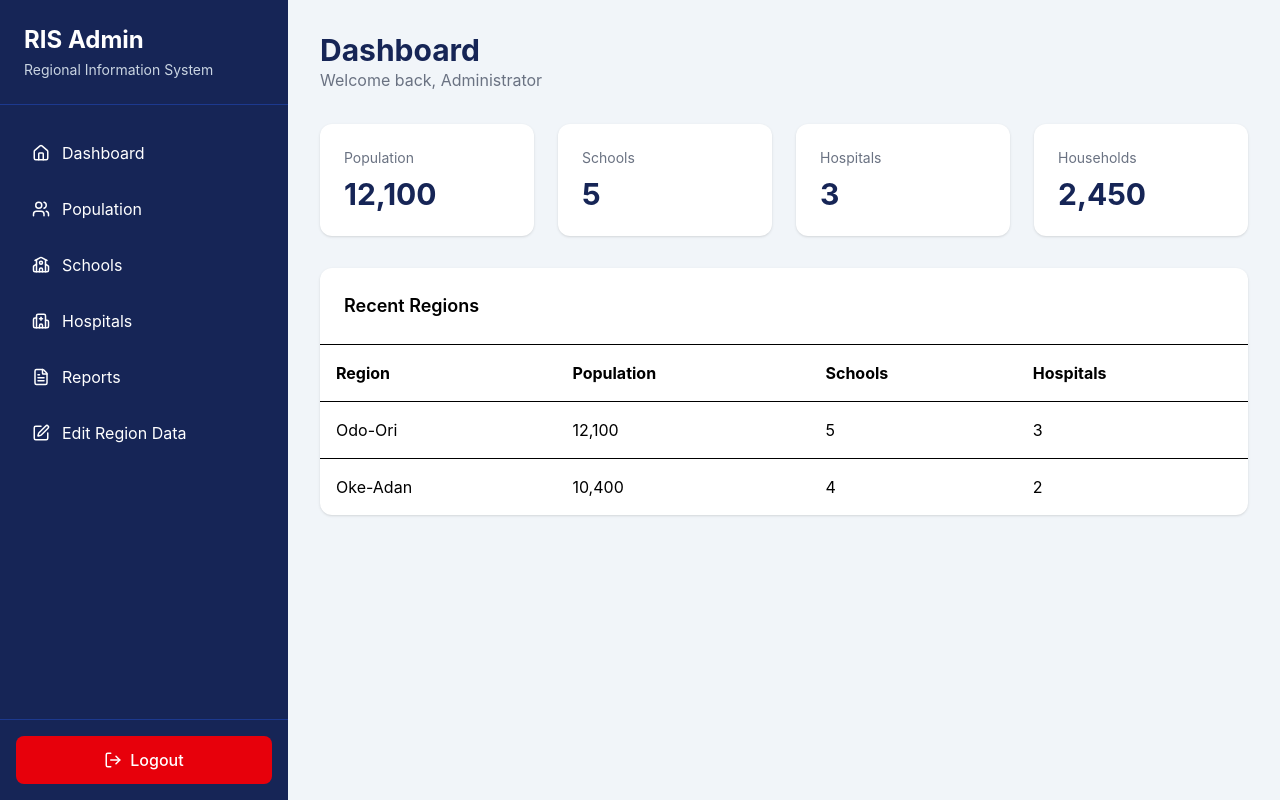
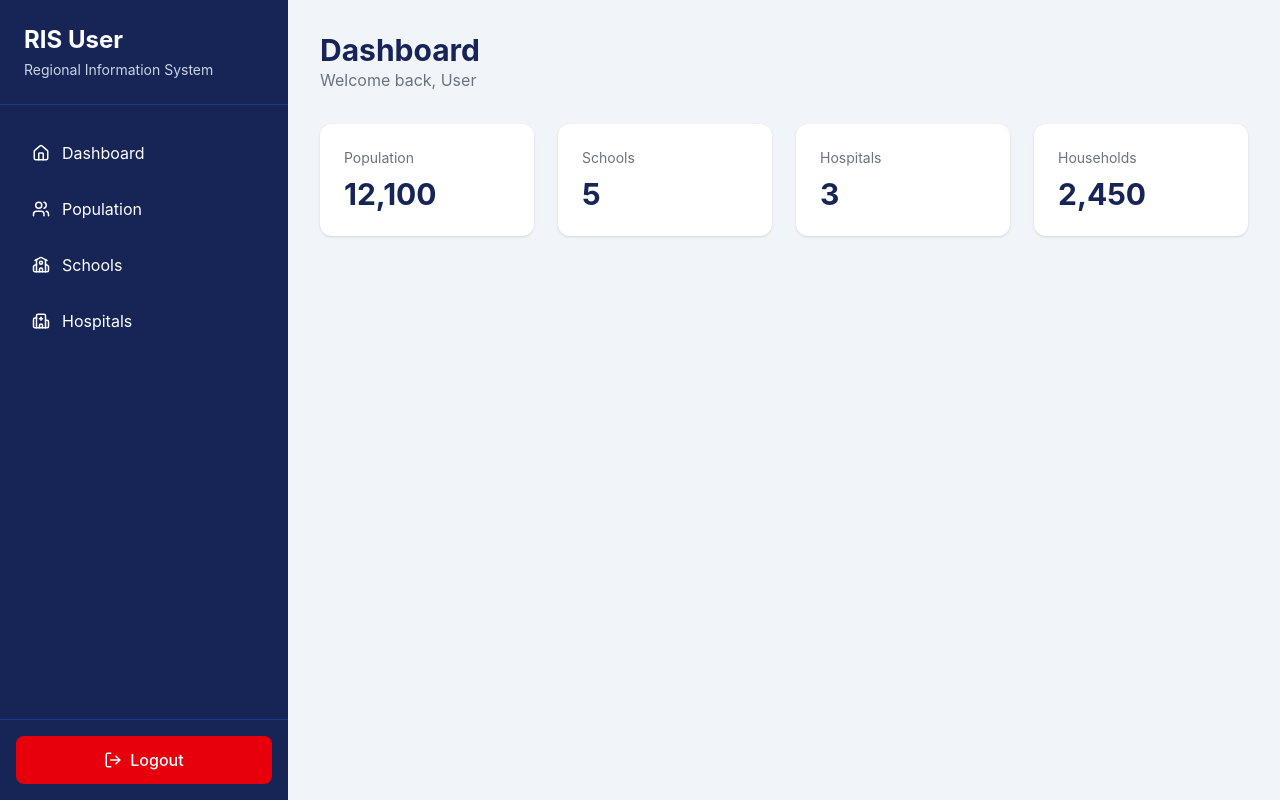
Before and after one commit to adetomiwa-esq/regional-information, a React (Vite) app: page /dashboard in a window 1280 px wide. Built offline with nearby package versions, Linux system fonts and the light colour scheme; sample sign-in values are in the browser's storage.

Commit message:
feat: add proper navigation and route protection accross all pages

```diff
--- a/src/pages/Dashboard.tsx
+++ b/src/pages/Dashboard.tsx
@@ -8,14 +8,25 @@ import {
   LogOut,
   Edit,
 } from "lucide-react";
+import { useEffect, useState } from "react";
 
 const Dashboard = () => {
   const navigate = useNavigate();
 
   const handleLogout = () => {
-    localStorage.removeItem("token");
+    localStorage.removeItem("user");
     navigate("/");
   };
+
+  const [user,setUser] = useState("")
+
+  useEffect(() => {
+    setUser(localStorage.getItem("user"))
+
+    if(!localStorage.getItem("user")){
+      navigate("/")
+    }
+  }, [])
 
   return (
     <div className="min-h-screen flex bg-slate-100">
@@ -23,7 +34,7 @@ const Dashboard = () => {
       <aside className="w-72 bg-blue-950 text-white flex flex-col">
         <div className="p-6 border-b border-blue-900">
           <h1 className="text-2xl font-bold">
-            RIS Admin
+            RIS {user.startsWith("admin") ? "Admin" : "User"}
           </h1>
 
           <p className="text-sm text-slate-300 mt-1">
@@ -45,7 +56,7 @@ const Dashboard = () => {
 
             <li>
               <Link
-                to="/population"
+                to="/geography-population"
                 className="flex items-center gap-3 px-4 py-3 rounded-lg hover:bg-blue-900 transition"
               >
                 <Users size={18} />
@@ -55,7 +66,7 @@ const Dashboard = () => {
 
             <li>
               <Link
-                to="/schools"
+                to="/institutions"
                 className="flex items-center gap-3 px-4 py-3 rounded-lg hover:bg-blue-900 transition"
               >
                 <School size={18} />
@@ -65,7 +76,7 @@ const Dashboard = () => {
 
             <li>
               <Link
-                to="/hospitals"
+                to="/health-institutions"
                 className="flex items-center gap-3 px-4 py-3 rounded-lg hover:bg-blue-900 transition"
               >
                 <Hospital size={18} />
@@ -73,7 +84,7 @@ const Dashboard = () => {
               </Link>
             </li>
 
-            <li>
+            {/* <li>
               <Link
                 to="/reports"
                 className="flex items-center gap-3 px-4 py-3 rounded-lg hover:bg-blue-900 transition"
@@ -81,9 +92,9 @@ const Dashboard = () => {
                 <FileText size={18} />
                 Reports
               </Link>
-            </li>
+            </li> */}
 
-            <li>
+            {user.startsWith("admin") ? <li>
               <Link
                 to="/edit-region"
                 className="flex items-center gap-3 px-4 py-3 rounded-lg hover:bg-blue-900 transition"
@@ -91,7 +102,7 @@ const Dashboard = () => {
                 <Edit size={18} />
                 Edit Region Data
               </Link>
-            </li>
+            </li> : ""}
           </ul>
         </nav>
 
@@ -114,7 +125,7 @@ const Dashboard = () => {
           </h2>
 
           <p className="text-gray-500">
-            Welcome back, Administrator
+            Welcome back, {user.startsWith("admin") ? "Administrator" : "User"}
           </p>
         </div>
 
@@ -162,7 +173,7 @@ const Dashboard = () => {
         </div>
 
         {/* Recent Data */}
-        <div className="bg-white rounded-xl shadow mt-8">
+        {/* <div className="bg-white rounded-xl shadow mt-8">
           <div className="p-6 border-b">
             <h3 className="font-semibold text-lg">
               Recent Regions
@@ -195,7 +206,7 @@ const Dashboard = () => {
               </tr>
             </tbody>
           </table>
-        </div>
+        </div> */}
       </main>
     </div>
   );
--- a/src/pages/GeographyPopulation.tsx
+++ b/src/pages/GeographyPopulation.tsx
@@ -27,6 +27,13 @@ const GeographyPopulation = () => {
   useEffect(() => {
     fetchRegion();
   }, []);
+
+  useEffect(() => {
+
+    if(!localStorage.getItem("user")){
+      navigate("/")
+    }
+  }, [])
 
   if (loading) {
     return (
--- a/src/pages/HealthInstitutions.tsx
+++ b/src/pages/HealthInstitutions.tsx
@@ -26,6 +26,14 @@ const HealthInstitutions = () => {
   useEffect(() => {
     fetchRegion();
   }, []);
+
+
+  useEffect(() => {
+
+    if(!localStorage.getItem("user")){
+      navigate("/")
+    }
+  }, [])
 
   if (loading) {
     return (
--- a/src/pages/Login.tsx
+++ b/src/pages/Login.tsx
@@ -13,8 +13,9 @@ const Login = () => {
   const [loading, setLoading] = useState(false);
 
   // Mock credentials
-  const validEmail = "admin@example.com";
-  const validPassword = "password123";
+  const validEmail = "admin@gmail.com";
+  const validEmail2= "user@gmail.com"
+  const validPassword = "12345";
 
   const handleLogin = () => {
     setEmailError("");
@@ -29,6 +30,9 @@ const Login = () => {
         setEmailError("Incorrect email address");
         hasError = true;
       }
+      if(email == validEmail2){
+        hasError = false
+      }
 
       if (password !== validPassword) {
         setPasswordError("Incorrect password");
@@ -38,6 +42,7 @@ const Login = () => {
       setLoading(false);
 
       if (!hasError) {
+        localStorage.setItem("user", email)
         navigate("/dashboard");
       }
     }, 2000);
```
